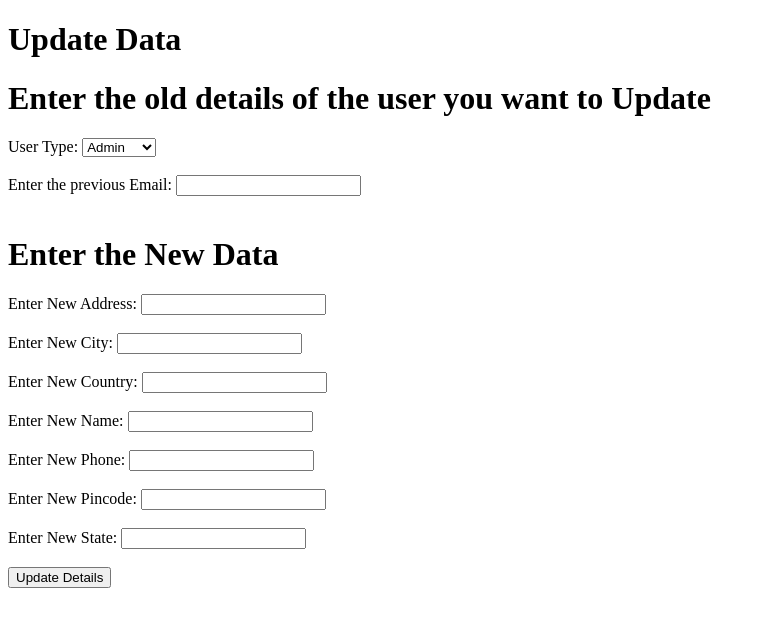
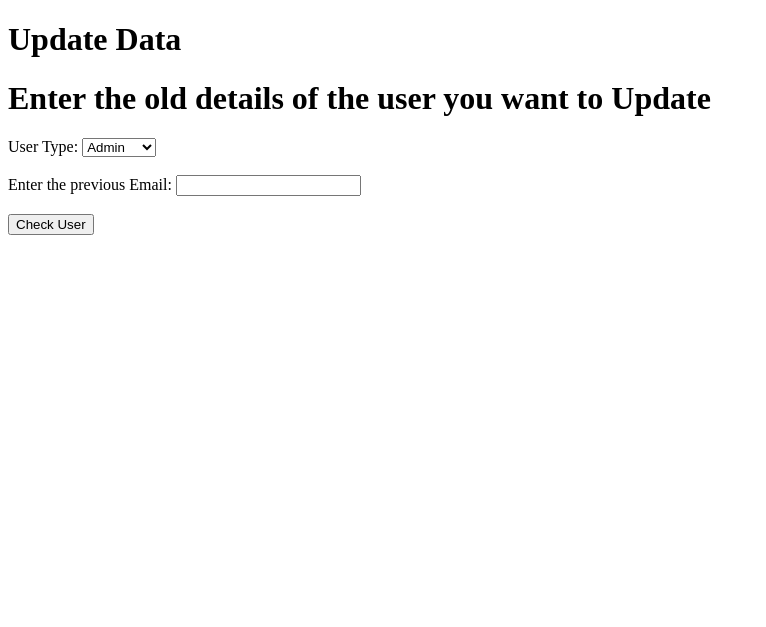
Before and after one commit to logistic1234/Logoback, a Django app: page /checkuserupdate/ in a window 1280 px wide. Shown: the top 627 px of the page, without its empty margins (0-766 px from the left). Run offline with Django 3.2, Linux system fonts and the light colour scheme.

Commit message:
hbubloiuh

```diff
--- a/home/templates/checkuserupdate.html
+++ b/home/templates/checkuserupdate.html
@@ -1,7 +1,7 @@
 <!DOCTYPE html>
 {%if msg%}
     <script>
-        window.alert('{{msg1}}');
+        window.alert('{{msg}}');
     </script>
 {% endif%}
 
@@ -27,24 +27,8 @@
 </select><br><br>
   <label for="lname">Enter the previous Email:</label>
   <input type="text" id="email" name="email"><br><br>
-
-    <h1>Enter the New Data</h1>
-  <label for="fname">Enter New Address:</label>
-  <input type="text" id="fname" name="newaddress"><br><br>
-  <label for="fname">Enter New City:</label>
-  <input type="text" id="fname" name="newcity"><br><br>
-  <label for="fname">Enter New Country:</label>
-  <input type="text" id="fname" name="newcountry"><br><br>
-  <label for="fname">Enter New Name:</label>
-  <input type="text" id="fname" name="newname"><br><br>
-  <label for="fname">Enter New Phone:</label>
-  <input type="text" id="fname" name="newphone"><br><br>
-  <label for="fname">Enter New Pincode:</label>
-  <input type="text" id="fname" name="newpincode"><br><br>
-  <label for="fname">Enter New State:</label>
-  <input type="text" id="fname" name="newstate"><br><br>
-  <input type="submit" value="Update Details">
-</form>
+  <input type="submit" value="Check User">
+   </form>
 
 
 
--- a/home/templates/index.html
+++ b/home/templates/index.html
@@ -283,7 +283,7 @@ color: rgb(0, 0, 0);
 
     <!-- <a href="/prelogin"><button class="button button1" href = "/prelogin">JOIN NOW</button></a> -->
 
-    <a type="button"  class="button1 " style=" margin: auto; "><button class="button1 " style=" margin: auto; "href = "/prelogin" >JOIN NOW</button></a>
+    <a type="button"  class="button1 " style=" margin: auto; " href = "/prelogin"><button class="button1 " style=" margin: auto; "href = "/prelogin" >JOIN NOW</button></a>
 
     </body>
 
--- a/home/templates/usertable.html
+++ b/home/templates/usertable.html
@@ -308,7 +308,7 @@ button {
       </table>
         <div class="inn">
 
-            <p style="color: black;padding: 10px 0;">Want to Update User Details ?<a href="/adminupdate" style="color: blue;">Click Here to Update</a></p>
+            <p style="color: black;padding: 10px 0;">Want to Update User Details ?<a href="/checkuserupdate" style="color: blue;">Click Here to Update</a></p>
             <p style="color: black;padding: 10px 0;">Want to Delete User ?<a href="/deleteuser" style="color: blue;">Click Here to Delete</a></p>
 
            </div>
--- a/home/urls.py
+++ b/home/urls.py
@@ -48,4 +48,5 @@ urlpatterns = [
      path("productdetails/" , views.productdetails ,name='productdetails' ),
      path("bookingorder/" , views.bookingorder ,name='bookingorder' ),
      path("postbookingorder/" , views.postbookingorder ,name='postbookingorder' ),
+     path("postuserupdate/" , views.postuserupdate ,name='postuserupdate' ),
 ]
--- a/home/views.py
+++ b/home/views.py
@@ -346,9 +346,18 @@ def postcheckuserupdate (request) :
     user_type = request.POST.get("usertype")
     old_email = request.POST.get("email")
     db = database.child("Data").child("Signup").child(user_type).get()
+    for user in db.each() :
+        if user.val()['Email']==old_email and auth.get_user_by_email(old_email) :
+            return render(request , "updateuser.html" ,{"old_email":old_email, "user_type": user_type})
+    return render(request , "checkuserupdate.html" , {"msg" : "User not Found!"})
+
+def postuserupdate(request):
+    email = request.POST.get("old_email")
+    user_type = request.POST.get("usertype")
+    db = database.child("Data").child("Signup").child(user_type).get()
     new_address = request.POST.get("newaddress")
     new_city = request.POST.get("newcity")
-    new_country = request.POST.get("newcountry")
+    new_userid = request.POST.get("newuserid")
     new_name = request.POST.get("newname")
     new_phone= request.POST.get("newphone")
     new_pincode = request.POST.get("newpincode")
@@ -357,21 +366,18 @@ def postcheckuserupdate (request) :
     session_id=user['idToken']
     request.session['uid']=str(session_id)'''
     for i in db.each() :
-        if i.val()['Email']==old_email :
                 database.child("Data").child("Signup").child(user_type).child(i.key()).update({
-                "address" : new_address ,
-                 "city"   : new_city ,
-                 "country": new_country ,
-                 '''"email"  : new_email ,'''
-                 "name"   : new_name ,
-                 "phone"  : new_phone ,
-                 "pincode": new_pincode ,
-                 "state"  :  new_state
+                "Address" : new_address ,
+                 "City"   : new_city ,
+                 "User Id": new_userid ,
+                 "Name"   : new_name ,
+                 "Phone Number"  : new_phone ,
+                 "Pincode": new_pincode ,
+                 "State"  :  new_state ,
+                 "Email": email,
                 })
-                return render(request , "adminupdate.html" , {"msg1" : "The details of the required user have been updated !!"})
-        else :
-            msg1 = "This email is not Registered in our database!"
-            return render(request , "adminupdate.html" , {"msg1" : msg1})
+    return render(request , "adminupdate.html" , {"msg1" : "The details of the required user have been updated !!"})
+
 def deleteuser(request)  :
     return render(request,"deleteuser.html")
 def postdeleteuser(request):
```
Also changed, not shown: home/templates/prelogin.html (+4 -80 lines), home/templates/updateuser.html (added, +48 -0 lines), db.sqlite3.
